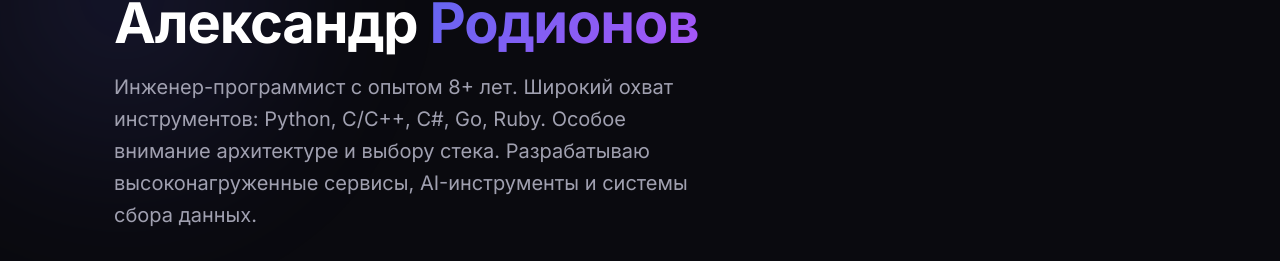
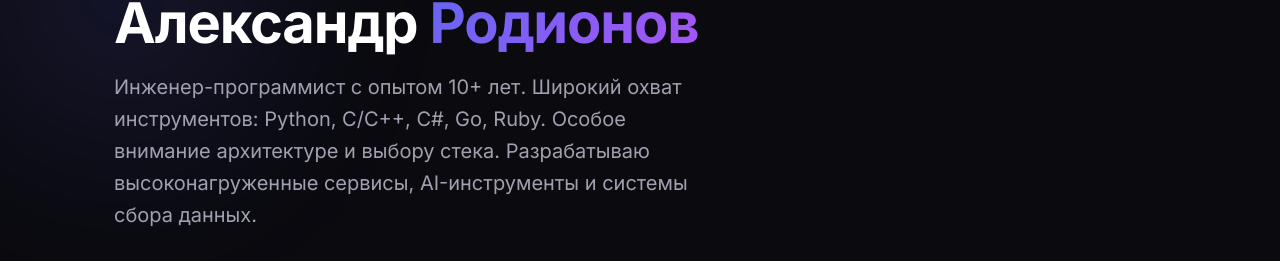
Before and after one commit to Rexarrior/cv, a Vue app: page / in a window 1280 px wide. Shown: the part 211-472 px from the top of the page. Built offline with nearby package versions, Linux system fonts and the light colour scheme.

Commit message:
Update experience years: 8+ to 10+ years across bio and C/C++ skill

```diff
--- a/src/stores/profile.ts
+++ b/src/stores/profile.ts
@@ -21,7 +21,7 @@ export const useProfileStore = defineStore('profile', () => {
   const title = ref('Backend Developer')
   const company = ref('Городские сервисы Яндекса')
 
-  const bio = ref('Инженер-программист с опытом 8+ лет. Широкий охват инструментов: Python, C/C++, C#, Go, Ruby. Особое внимание архитектуре и выбору стека. Разрабатываю высоконагруженные сервисы, AI-инструменты и системы сбора данных.')
+  const bio = ref('Инженер-программист с опытом 10+ лет. Широкий охват инструментов: Python, C/C++, C#, Go, Ruby. Особое внимание архитектуре и выбору стека. Разрабатываю высоконагруженные сервисы, AI-инструменты и системы сбора данных.')
 
 const experience = ref<Experience[]>([
     {
@@ -64,7 +64,7 @@ const experience = ref<Experience[]>([
   const skills = ref<Skill[]>([
     { name: 'AI / LLM', icon: '🤖', level: 'AI Evangelist', description: 'LLM Integration, RAG, AI Agents, Prompt Engineering, Context Engineering' },
     { name: 'Python', icon: '🐍', level: '10+ лет', description: 'Django, FastAPI, asyncio, pandas, scikit-learn, Celery, RabbitMQ' },
-    { name: 'C / C++', icon: '⚙️', level: '8+ лет', description: 'Embedded systems, STM32, FreeRTOS, kernel modules, performance optimization' },
+    { name: 'C / C++', icon: '⚙️', level: '10+ лет', description: 'Embedded systems, STM32, FreeRTOS, kernel modules, performance optimization' },
     { name: 'C# / .NET', icon: '🔷', level: '6+ лет', description: '.NET Core, WinForms, WPF, ASP.NET, Entity Framework' },
     { name: 'Go', icon: '🔵', level: '4+ года', description: 'Microservices, API, protobuf, RTSP servers' },
     { name: 'DevOps', icon: '🐳', level: 'Docker, CI/CD', description: 'Docker Swarm, Kubernetes, Ansible, GitHub Actions, PostgreSQL, Redis, Kafka' }
```
